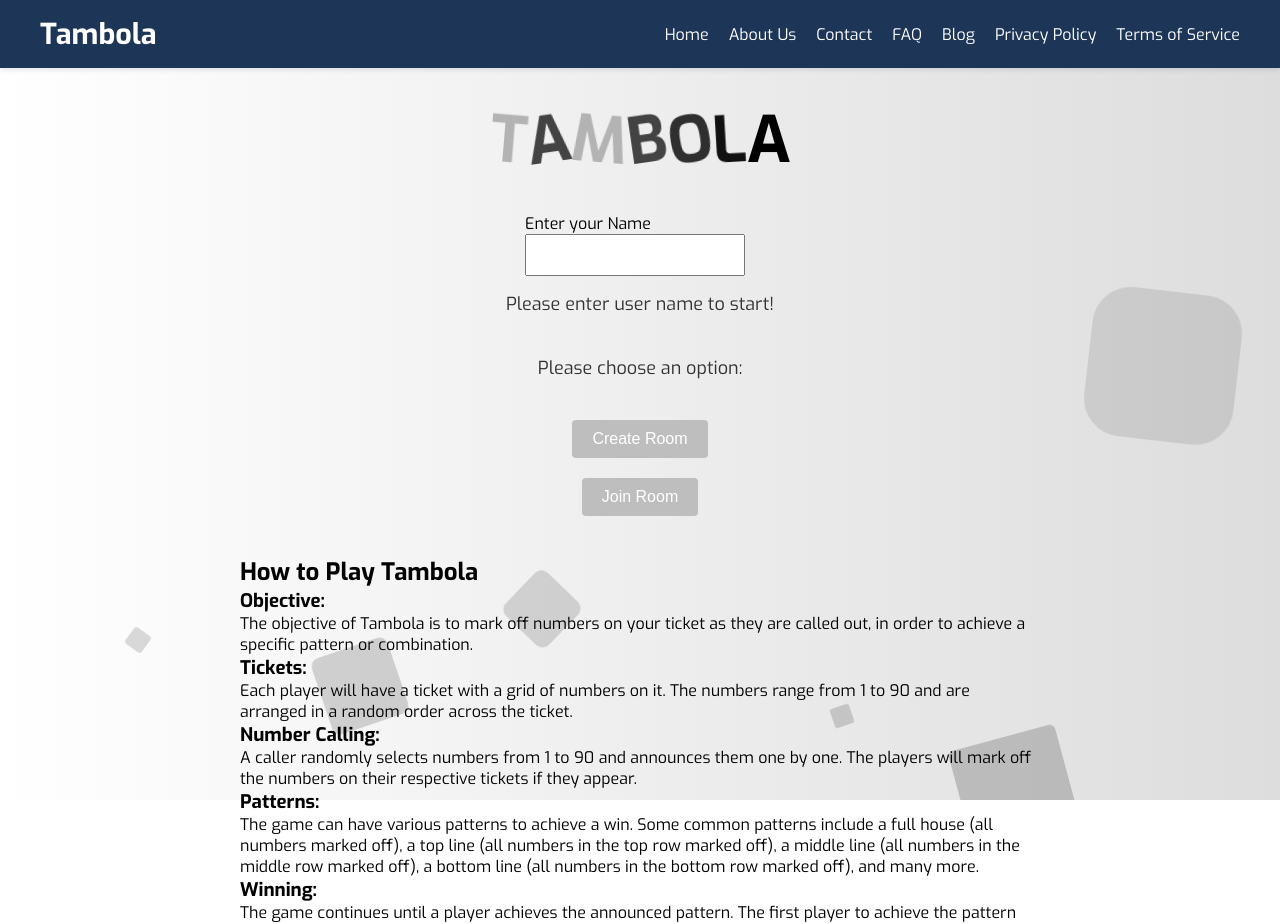
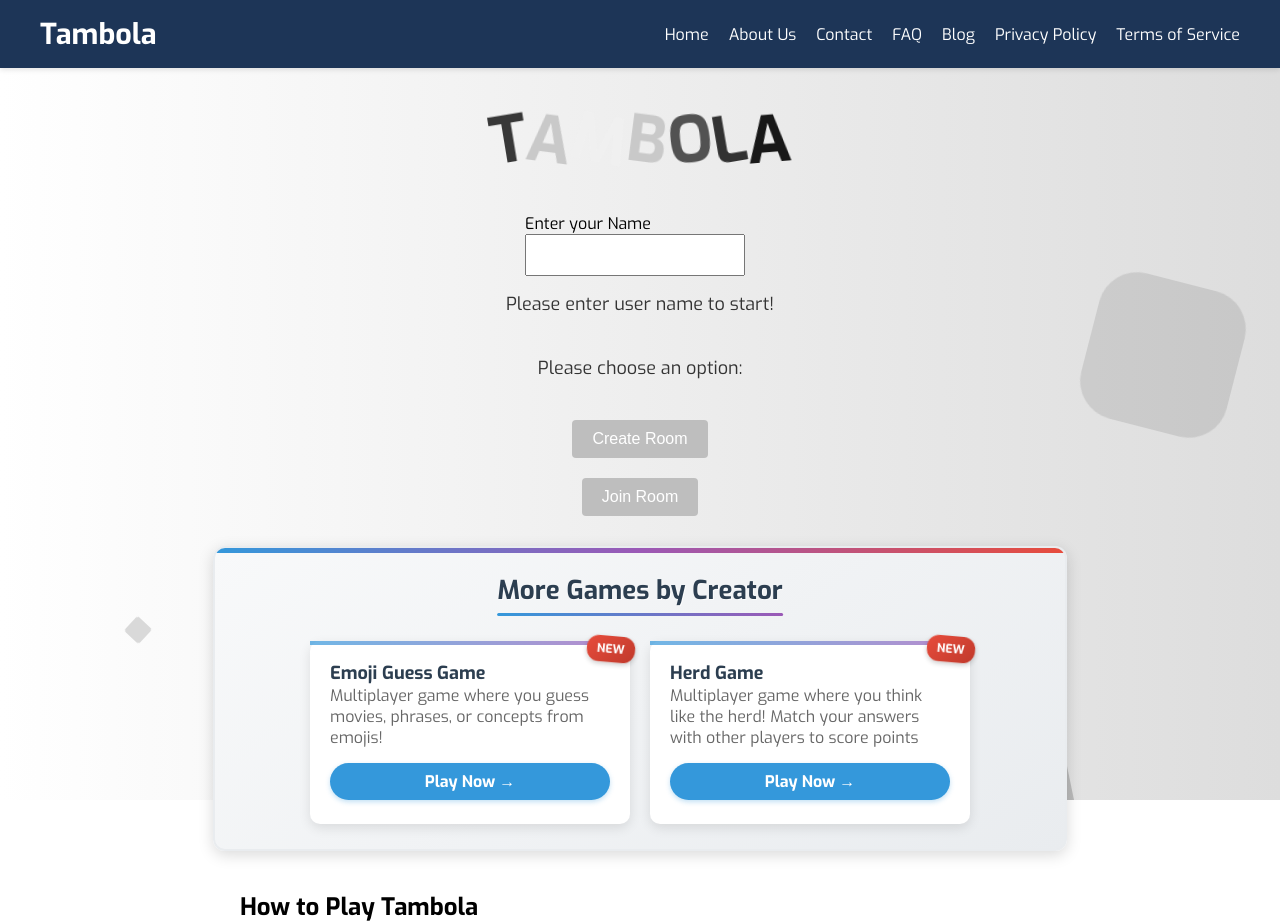
Before and after one commit to ajejey/tambola-frontend, a React (Create React App) app in the folder tambola/: page / in a window 1280 px wide. Shown: the top 924 px of the page. Built offline with nearby package versions, Linux system fonts and the light colour scheme; no server answers.

Commit message:
add adsense and more games

```diff
--- a/tambola/public/index.html
+++ b/tambola/public/index.html
@@ -26,6 +26,8 @@
       Learn how to configure a non-root public URL by running `npm run build`.
     -->
   <title>Tambola Online | Play Free | Multiplayer | Office Fun | Play Now</title>
+  <script async src="https://pagead2.googlesyndication.com/pagead/js/adsbygoogle.js?client=ca-pub-3613850686549619"
+     crossorigin="anonymous"></script>
 </head>
 
 <body>
--- a/tambola/src/components/Home/Home.js
+++ b/tambola/src/components/Home/Home.js
@@ -5,6 +5,7 @@ import Header from '../Header/Header'
 import { useNavigate } from 'react-router-dom'
 import { GlobalContext } from '../../context/Provider'
 import HowToPlay from '../HowToPlay/HowToPlay'
+import MoreGames from '../MoreGames/MoreGames'
 
 export default function Home() {
     const navigate = useNavigate()
@@ -48,6 +49,7 @@ export default function Home() {
                 <button disabled={userID.length === 0} className={userID.length === 0 ? "disabled-button" : ""} onClick={handleCreateRoom}>Create Room</button>
                 <button disabled={userID.length === 0} className={userID.length === 0 ? "disabled-button" : ""} onClick={handleJoinRoom}>Join Room</button>
             </div>
+            <MoreGames />
             <HowToPlay />
         </div>
     )
--- /dev/null
+++ b/tambola/src/components/MoreGames/MoreGames.css
@@ -0,0 +1,164 @@
+.more-games-container {
+    margin: 30px auto;
+    max-width: 800px;
+    padding: 25px;
+    background: linear-gradient(145deg, #f8f9fa, #e9ecef);
+    border-radius: 12px;
+    box-shadow: 0 4px 15px rgba(0, 0, 0, 0.15);
+    border: 2px solid #e9ecef;
+    position: relative;
+    overflow: hidden;
+  }
+
+  .more-games-container::before {
+    content: "";
+    position: absolute;
+    top: 0;
+    left: 0;
+    width: 100%;
+    height: 5px;
+    background: linear-gradient(90deg, #3498db, #9b59b6, #e74c3c);
+  }
+
+  .more-games-container h2 {
+    text-align: center;
+    color: #2c3e50;
+    margin-bottom: 25px;
+    font-size: 26px;
+    font-weight: bold;
+    text-shadow: 1px 1px 0 rgba(255, 255, 255, 0.8);
+    position: relative;
+    display: inline-block;
+    left: 50%;
+    transform: translateX(-50%);
+    padding-bottom: 8px;
+  }
+
+  .more-games-container h2::after {
+    content: "";
+    position: absolute;
+    bottom: 0;
+    left: 0;
+    width: 100%;
+    height: 3px;
+    background: linear-gradient(90deg, #3498db, #9b59b6);
+    border-radius: 3px;
+  }
+
+  .games-grid {
+    display: flex;
+    flex-wrap: wrap;
+    gap: 20px;
+    justify-content: center;
+  }
+
+  .game-card {
+    width: 280px;
+    padding: 20px;
+    background-color: white;
+    border-radius: 10px;
+    box-shadow: 0 4px 12px rgba(0, 0, 0, 0.1);
+    transition: all 0.4s cubic-bezier(0.175, 0.885, 0.32, 1.275);
+    text-decoration: none;
+    color: inherit;
+    display: flex;
+    flex-direction: column;
+    border-bottom: 4px solid transparent;
+    position: relative;
+    /* overflow: hidden; */
+  }
+
+  .game-card::before {
+    content: "";
+    position: absolute;
+    top: 0;
+    left: 0;
+    width: 100%;
+    height: 4px;
+    background: linear-gradient(90deg, #3498db, #9b59b6);
+    opacity: 0.7;
+  }
+
+  .game-card:hover {
+    transform: translateY(-8px);
+    box-shadow: 0 8px 20px rgba(0, 0, 0, 0.15);
+    border-bottom: 4px solid #3498db;
+  }
+
+  .game-card h3 {
+    margin-top: 0;
+    color: #2c3e50;
+    font-size: 18px;
+  }
+
+  .game-card p {
+    color: #666;
+    flex-grow: 1;
+  }
+
+  .play-now {
+    display: inline-block;
+    margin-top: 15px;
+    color: #fff;
+    font-weight: bold;
+    background-color: #3498db;
+    padding: 8px 15px;
+    border-radius: 20px;
+    transition: all 0.3s ease;
+    text-align: center;
+    box-shadow: 0 2px 5px rgba(52, 152, 219, 0.3);
+  }
+
+  .game-card:hover .play-now {
+    background-color: #2980b9;
+    box-shadow: 0 4px 8px rgba(41, 128, 185, 0.4);
+    transform: scale(1.05);
+  }
+
+  /* Animation */
+  .more-games-container {
+    opacity: 0;
+    transform: translateY(20px);
+    transition: opacity 0.6s ease-out, transform 0.6s ease-out;
+  }
+
+  .more-games-container.fade-in {
+    opacity: 1;
+    transform: translateY(0);
+  }
+
+  /* NEW Badge */
+  .new-badge {
+    position: absolute;
+    top: -5px;
+    right: -5px;
+    background: linear-gradient(135deg, #e74c3c, #c0392b);
+    color: white;
+    font-size: 12px;
+    font-weight: bold;
+    padding: 5px 10px;
+    border-radius: 12px;
+    box-shadow: 0 2px 5px rgba(0, 0, 0, 0.2);
+    z-index: 1;
+    transform: rotate(5deg);
+    animation: pulse 2s infinite;
+  }
+
+  @keyframes pulse {
+    0% {
+      transform: rotate(5deg) scale(1);
+    }
+    50% {
+      transform: rotate(5deg) scale(1.1);
+    }
+    100% {
+      transform: rotate(5deg) scale(1);
+    }
+  }
+
+  /* Responsive adjustments */
+  @media (max-width: 600px) {
+    .game-card {
+      width: 100%;
+    }
+  }
--- /dev/null
+++ b/tambola/src/components/MoreGames/MoreGames.js
@@ -0,0 +1,54 @@
+import React, { useState, useEffect } from 'react';
+import './MoreGames.css';
+
+function MoreGames() {
+  const [isVisible, setIsVisible] = useState(false);
+
+  // Add a slight delay before showing the component for a nice fade-in effect
+  useEffect(() => {
+    const timer = setTimeout(() => {
+      setIsVisible(true);
+    }, 300);
+
+    return () => clearTimeout(timer);
+  }, []);
+
+  const games = [
+    {
+      name: "Emoji Guess Game",
+      url: "https://emoji-guess-game-seven.vercel.app/",
+      description: "Multiplayer game where you guess movies, phrases, or concepts from emojis!",
+      isNew: true
+    },
+    {
+      name: "Herd Game",
+      url: "https://herdgame.vercel.app",
+      description: "Multiplayer game where you think like the herd! Match your answers with other players to score points",
+      isNew: true
+    }
+  ];
+
+  return (
+    <div className={`more-games-container ${isVisible ? 'fade-in' : ''}`}>
+      <h2>More Games by Creator</h2>
+      <div className="games-grid">
+        {games.map((game, index) => (
+          <a
+            key={index}
+            href={game.url}
+            target="_blank"
+            rel="noreferrer"
+            className="game-card"
+          >
+            {game.isNew && <span className="new-badge">NEW</span>}
+            <h3>{game.name}</h3>
+            <p>{game.description}</p>
+            <span className="play-now">Play Now →</span>
+          </a>
+        ))}
+      </div>
+    </div>
+  );
+}
+
+export default MoreGames;
```
